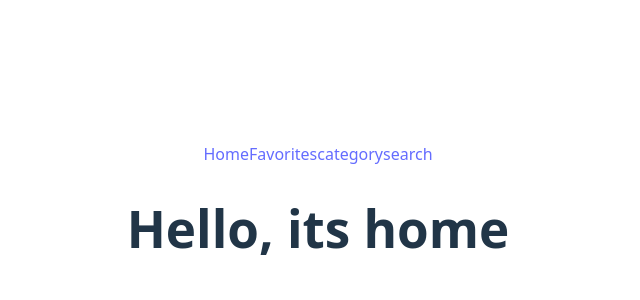
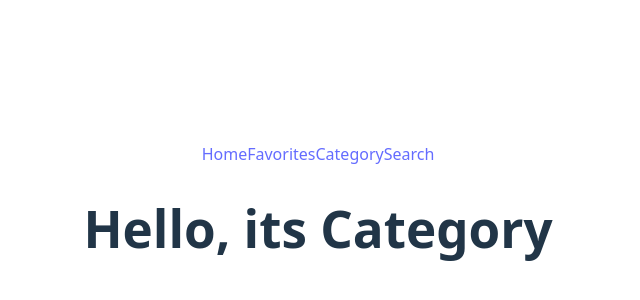
Before and after one commit to structbase/RecipeDiscovery, a React (Vite) app: page /category/Seafood in a window 1280 px wide. Shown: the part 184-484 px from the top of the page, without its empty margins (322-962 px from the left). Built offline with nearby package versions, Linux system fonts and the light colour scheme.

Commit message:
Update to Link in nav, and placeholder
update to nav link and placeholder text

```diff
--- a/src/components/Navbar.tsx
+++ b/src/components/Navbar.tsx
@@ -3,10 +3,10 @@ import { Link } from "react-router-dom";
 export default function Navbar() {
     return (
         <nav>
-            <Link to={"/"}>Home</Link>
-            <Link to={"/favorites"}>Favorites</Link>
-            <Link to={"/category"}>category</Link>
-            <Link to={"/search"}>search</Link>
+            <Link to="/">Home</Link>
+            <Link to="/favorites">Favorites</Link>
+            <Link to="/category/Seafood">Category</Link>
+            <Link to="/search">Search</Link>
         </nav>
     );
 }
--- a/src/pages/Category.tsx
+++ b/src/pages/Category.tsx
@@ -1,3 +1,3 @@
 export default function Category() {
-    return <h1>Hello, its home</h1>;
+    return <h1>Hello, its Category</h1>;
 }
```
